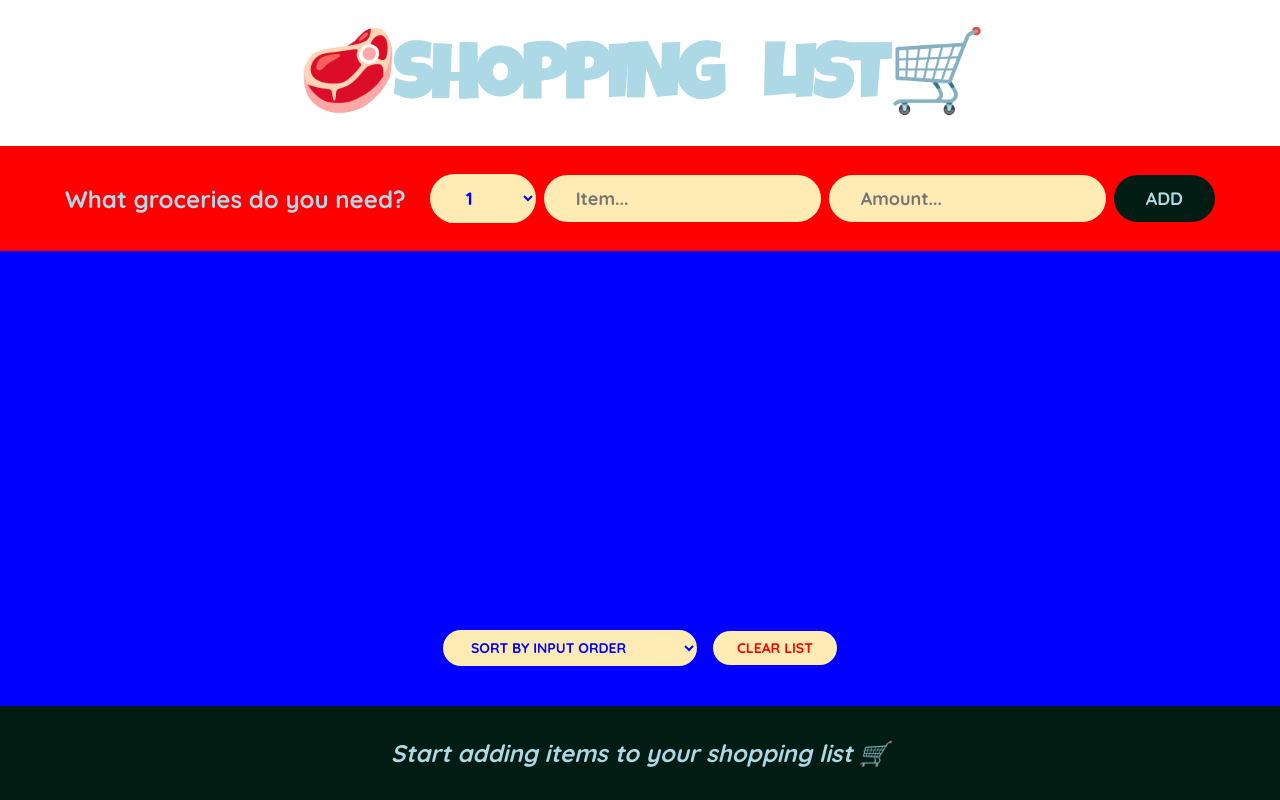
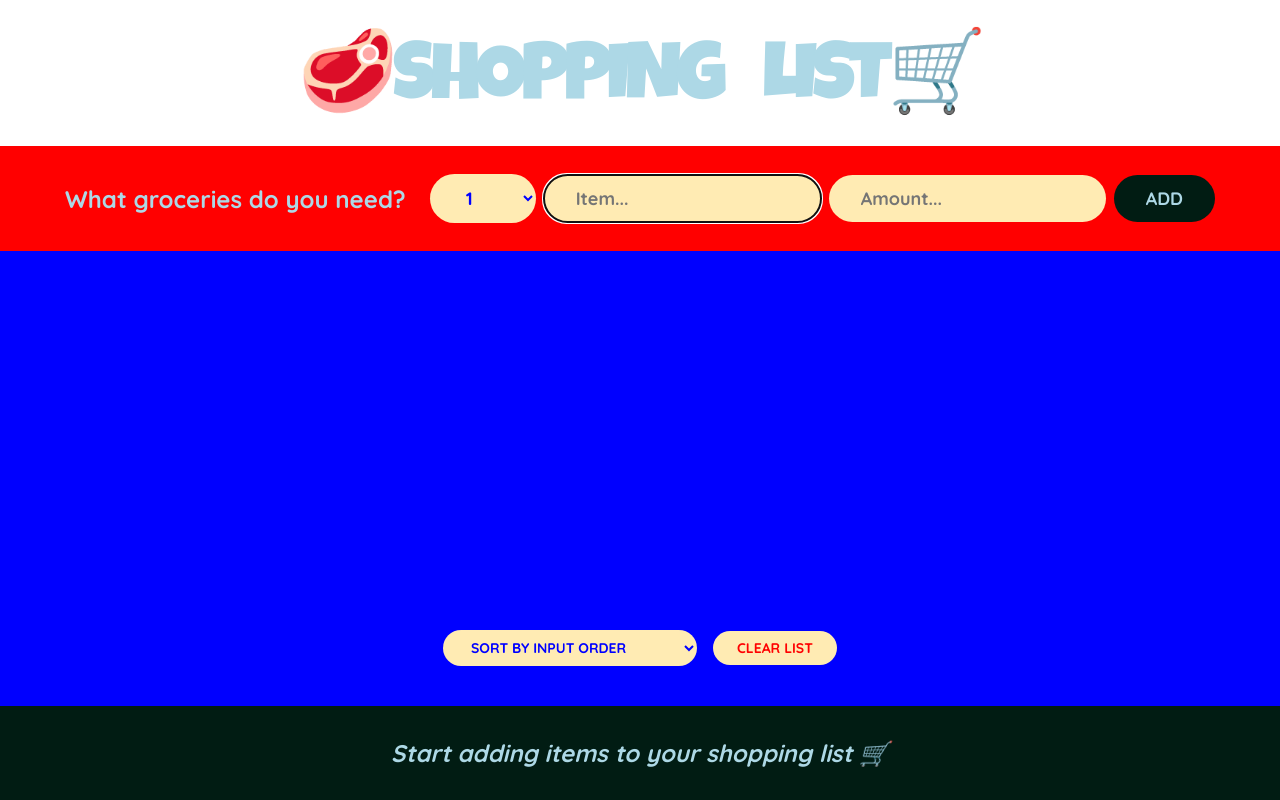
Before and after one commit to camkol/shopping-list, a React (Create React App) app: page / in a window 1280 px wide. Built offline with nearby package versions, Linux system fonts and the light colour scheme.

Commit message:
use useRef

```diff
--- a/src/Form.js
+++ b/src/Form.js
@@ -1,4 +1,4 @@
-import React, { useState } from "react";
+import React, { useEffect, useRef, useState } from "react";
 
 export default function Form({ onAddItems }) {
   const [description, setDescription] = useState("");
@@ -27,6 +27,12 @@ export default function Form({ onAddItems }) {
     setQuantity(1);
   }
 
+  const inputEl = useRef(null);
+
+  useEffect(function () {
+    inputEl.current.focus();
+  }, []);
+
   return (
     <form className="add-form" onSubmit={handleSubmit}>
       <h3>What groceries do you need?</h3>
@@ -45,6 +51,7 @@ export default function Form({ onAddItems }) {
         placeholder="Item..."
         value={description}
         onChange={(e) => setDescription(e.target.value)}
+        ref={inputEl}
       />
       <input
         className="amount"
```
